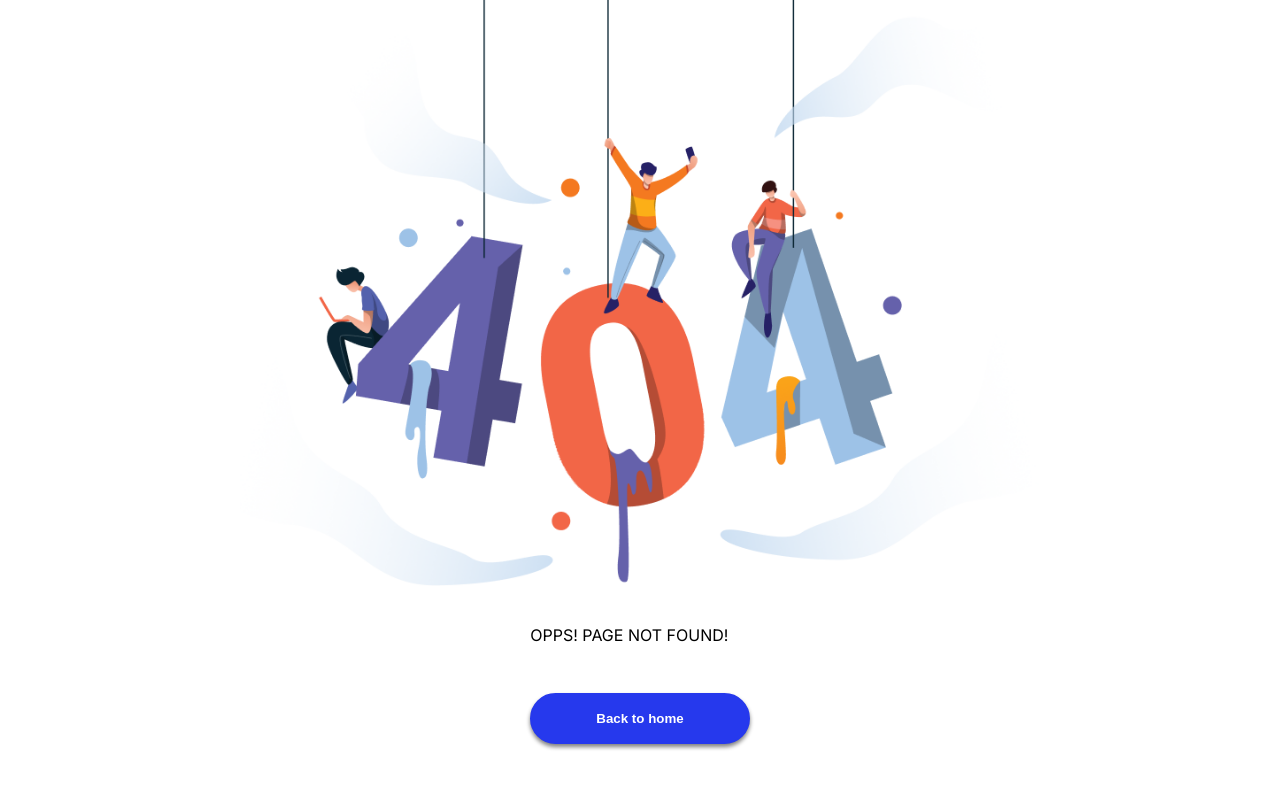
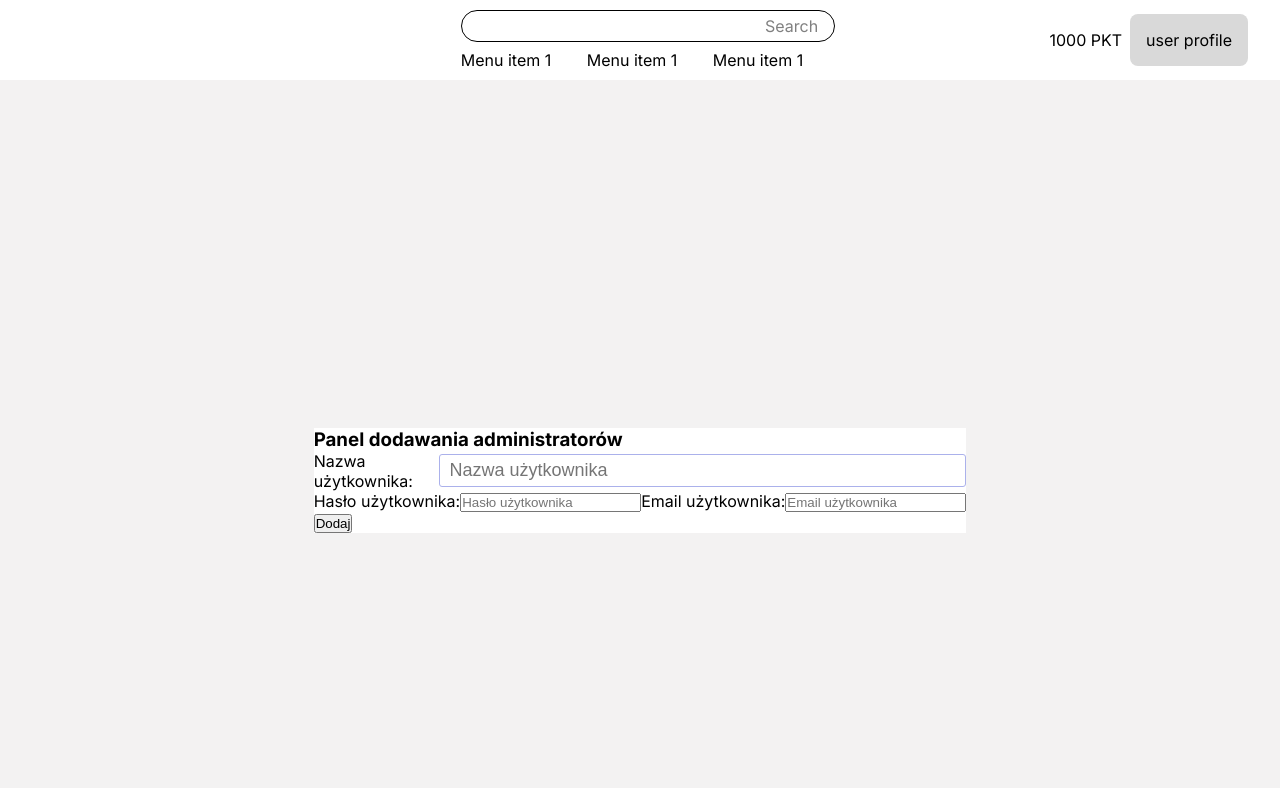
Before and after one commit to JohnyProduction/loyalty-program-app, a Next.js app: page /addUser in a window 1280 px wide. Before the commit this address had no page. Shown: the top 788 px of the page. Built offline with nearby package versions, Linux system fonts and the light colour scheme.

Commit message:
Add form to project

```diff
--- /dev/null
+++ b/src/app/addUser/page.tsx
@@ -0,0 +1,36 @@
+import React from 'react';
+import { TopBar } from '@/components/common/top-bar';
+import styles from '@/styles/app/addUser/page.module.scss';
+export default function AddUserPage() {
+
+    const newUser={
+        username: '',
+        password: '',
+        accountType: 'Administrator',
+        email: ''
+    };
+
+    return (
+        <>
+            <TopBar />
+            <main className={styles['main-page']}>
+                <div className={styles['addUser-page__container']}>
+                    <form>
+                        <div>
+                            <h3>Panel dodawania administratorów</h3>
+                            <div className={styles['addUser-page__custom-inputs']}>
+                                <label htmlFor="username">Nazwa użytkownika:</label>
+                                <input placeholder='Nazwa użytkownika' type='text' name='username' value={newUser.username}  />
+                            </div>
+                            <label htmlFor="password">Hasło użytkownika:</label>
+                            <input placeholder='Hasło użytkownika' type='password' name='password' value={newUser.password}  />
+                            <label htmlFor="email">Email użytkownika:</label>
+                            <input placeholder='Email użytkownika' type='email' name='email' value={newUser.email}  />
+                        </div>
+                        <button type="submit">Dodaj</button>
+                    </form>
+                </div>
+            </main>
+        </>
+    );
+}
--- /dev/null
+++ b/src/styles/app/addUser/page.module.scss
@@ -0,0 +1,35 @@
+.main-page {
+    height:  100vh;
+    width:  100vw;
+    margin:  0 0;
+    display:  flex;
+    align-items:  flex-start;
+    justify-content:  flex-start;
+    background:  #f3f2f2;
+  }
+  .addUser-page__container{
+    display:  flex;
+    flex-direction:  row;
+    width:  auto;
+    height:  auto;
+    margin:  auto auto;
+    background:  #ffffff;
+  }
+  .addUser-page__custom-inputs{
+    display: flex;
+	  align-items: center;
+	  position: relative;
+	  max-width: 100%;
+    input{
+      font-size: 18px;
+	    padding: 5px 10px;
+	    width: 100%;
+	    outline: none;
+	    background: #FFFFFF;
+	    color: #000000;
+	    border: 1px solid #ABB1EB;
+	    border-radius: 3px;
+	    transition: .3s ease;
+    }
+
+  }
```
Also changed, not shown: src/app/addUser/addUser.tsx (deleted, +0 -12 lines), src/styles/app/addUser/page.modules.scss (deleted).
